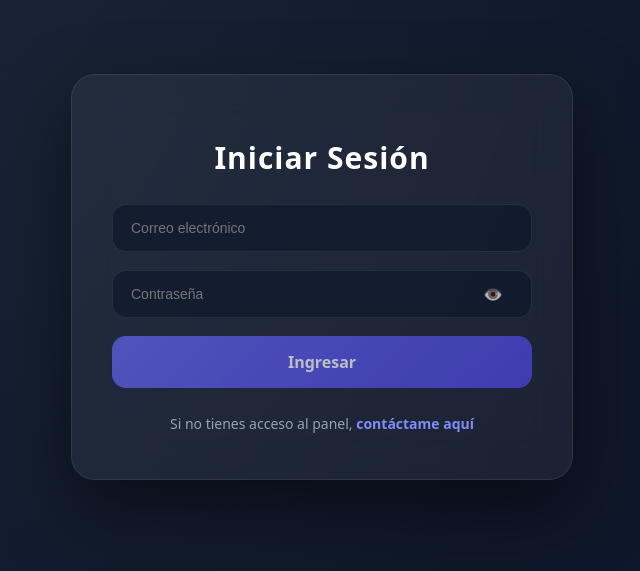
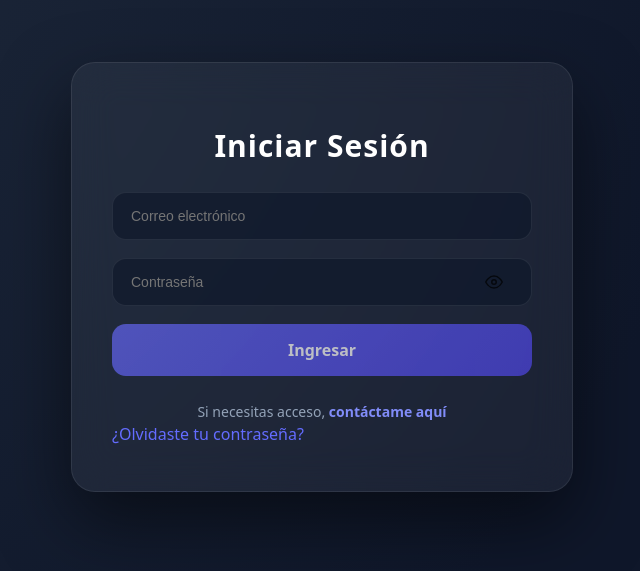
Before and after one commit to Santiagopineda2121/frontendCodes, a React (Vite) app: page /login in a window 1280 px wide. Shown: the part 143-714 px from the top of the page, without its empty margins (318-958 px from the left). Built offline with nearby package versions, Linux system fonts and the light colour scheme.

Commit message:
Update Login.tsx

```diff
--- a/src/pages/Login.tsx
+++ b/src/pages/Login.tsx
@@ -3,6 +3,41 @@ import { AuthContext } from "../context/AuthContext";
 import { useNavigate } from "react-router-dom";
 import toast from "react-hot-toast";
 import "./Login.css";
+
+const IconEyeOpen = () => (
+  <svg
+    xmlns="http://www.w3.org/2000/svg"
+    width="18"
+    height="18"
+    viewBox="0 0 24 24"
+    fill="none"
+    stroke="currentColor"
+    strokeWidth="2"
+    strokeLinecap="round"
+    strokeLinejoin="round"
+  >
+    <path d="M1 12s4-8 11-8 11 8 11 8-4 8-11 8-11-8-11-8z" />
+    <circle cx="12" cy="12" r="3" />
+  </svg>
+);
+
+const IconEyeOff = () => (
+  <svg
+    xmlns="http://www.w3.org/2000/svg"
+    width="18"
+    height="18"
+    viewBox="0 0 24 24"
+    fill="none"
+    stroke="currentColor"
+    strokeWidth="2"
+    strokeLinecap="round"
+    strokeLinejoin="round"
+  >
+    <path d="M17.94 17.94A10.07 10.07 0 0 1 12 20c-7 0-11-8-11-8a18.45 18.45 0 0 1 5.06-5.94" />
+    <path d="M9.9 4.24A9.12 9.12 0 0 1 12 4c7 0 11 8 11 8a18.5 18.5 0 0 1-2.16 3.19" />
+    <line x1="1" y1="1" x2="23" y2="23" />
+  </svg>
+);
 
 function Login() {
   const { login } = useContext(AuthContext);
@@ -25,10 +60,17 @@ function Login() {
 
     try {
       await login(email, password);
+
       toast.success("Bienvenido 👋");
       navigate("/home");
     } catch (err: any) {
-      toast.error(err.message || "Credenciales incorrectas");
+      const message =
+        err?.response?.data?.message ||
+        err?.data?.message ||
+        err?.message ||
+        "Credenciales incorrectas";
+
+      toast.error(message);
     } finally {
       setLoading(false);
     }
@@ -59,8 +101,11 @@ function Login() {
               type="button"
               className="toggle-password"
               onClick={() => setShowPassword(!showPassword)}
+              aria-label={
+                showPassword ? "Ocultar contraseña" : "Mostrar contraseña"
+              }
             >
-              {showPassword ? "🙈" : "👁️"}
+              {showPassword ? <IconEyeOff /> : <IconEyeOpen />}
             </button>
           </div>
 
@@ -69,12 +114,12 @@ function Login() {
             className="login-button"
             disabled={loading || !email || !password}
           >
-            {loading ? <span className="spinner"></span> : "Ingresar"}
+            {loading ? <span className="spinnerLogin"></span> : "Ingresar"}
           </button>
         </form>
 
         <div className="login-contact">
-          Si no tienes acceso al panel,{" "}
+          Si necesitas acceso,{" "}
           <a
             href="https://wa.me/573195264384?text=Hola,%20quiero%20acceso%20al%20panel%20de%20codigos"
             target="_blank"
@@ -83,6 +128,9 @@ function Login() {
             contáctame aquí
           </a>
         </div>
+        <div className="resetLink">
+          <a href="/reset-password">¿Olvidaste tu contraseña?</a>
+        </div>
       </div>
     </div>
   );
```
